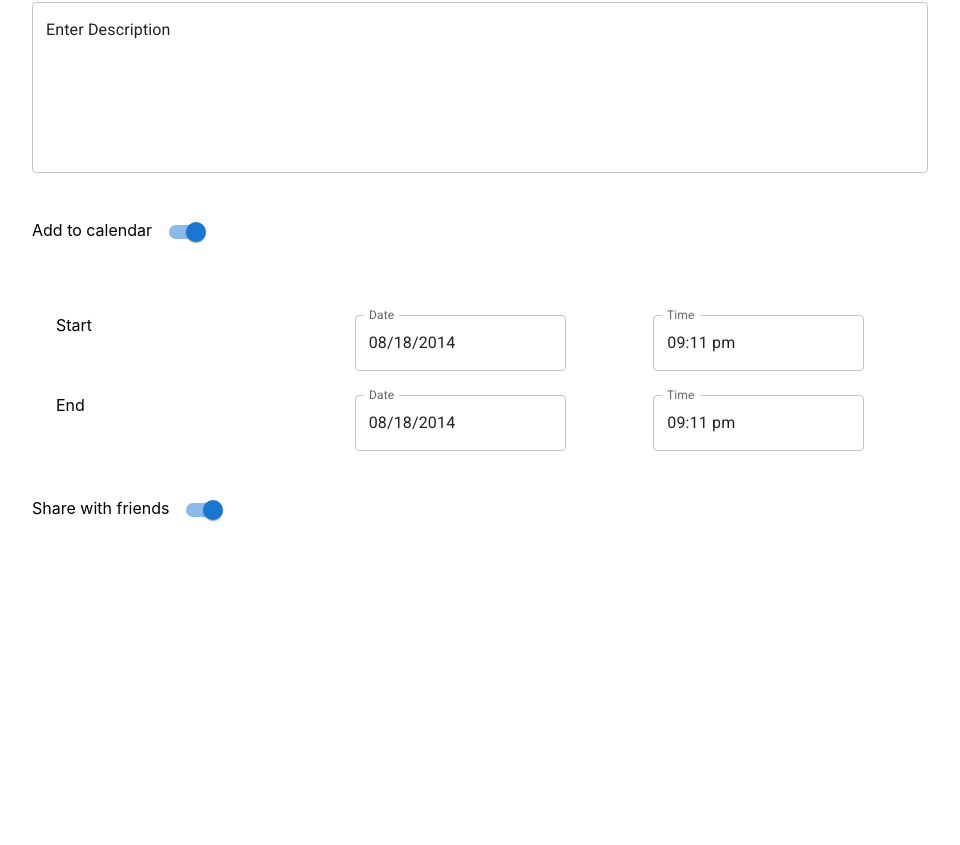
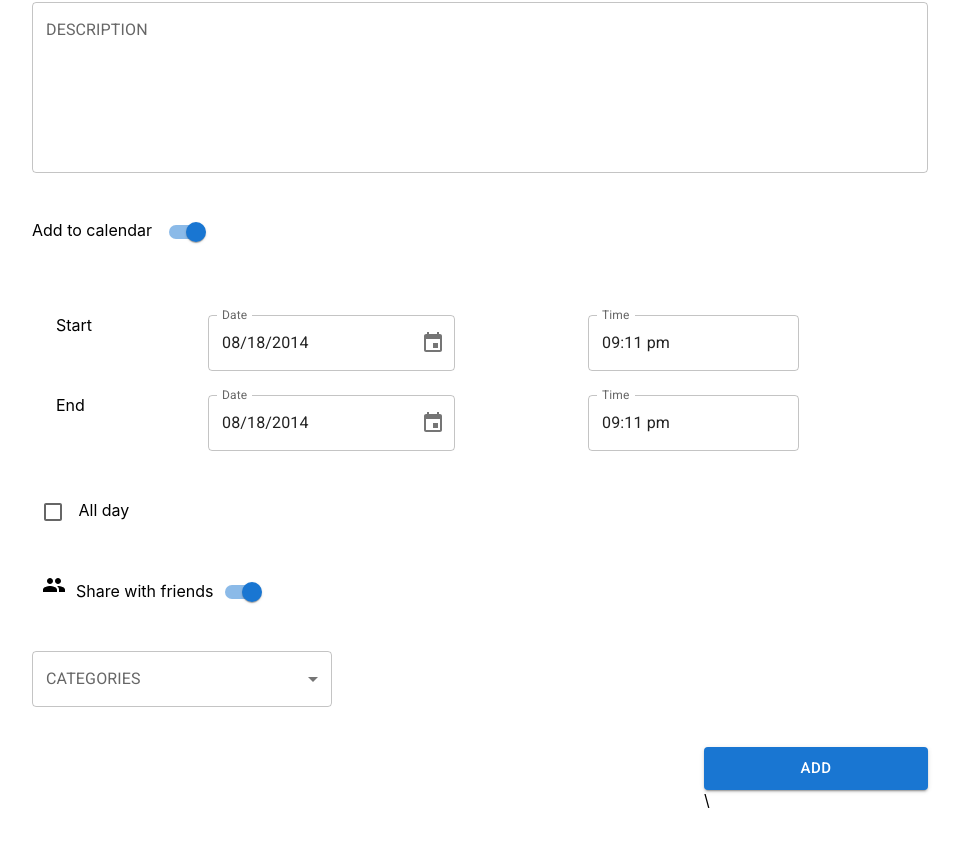
Before and after one commit to rpp34-boc-caspian/Puffin, a React (Create React App) app: page / in a window 1280 px wide. Shown: the part 399-1244 px from the top of the page, without its empty margins (88-1048 px from the left). Before the commit the page ends 1048 px from the top, so only its background shows below. Built offline with nearby package versions, Linux system fonts and the light colour scheme.

Commit message:
setting up all inputs for create-todo form

```diff
--- a/package.json
+++ b/package.json
@@ -10,6 +10,8 @@
     "@emotion/react": "^11.9.3",
     "@emotion/styled": "^11.9.3",
     "@fontsource/roboto": "^4.5.7",
+    "@material-ui/core": "^4.12.4",
+    "@mui/icons-material": "^5.8.4",
     "@mui/material": "^5.9.1",
     "@mui/x-date-pickers": "^5.0.0-beta.1",
     "@testing-library/jest-dom": "^5.16.4",
@@ -22,9 +24,9 @@
     "axios": "^0.27.2",
     "date-fns": "^2.28.0",
     "express": "^4.18.1",
-    "moment": "^2.29.4",
     "install": "^0.13.0",
     "luxon": "^3.0.1",
+    "moment": "^2.29.4",
     "npm": "^8.14.0",
     "react": "^18.2.0",
     "react-big-calendar": "^1.5.0",
--- a/src/create-todo.tsx
+++ b/src/create-todo.tsx
@@ -9,8 +9,12 @@ import Stack from '@mui/material/Stack';
 import { AdapterDateFns } from '@mui/x-date-pickers/AdapterDateFns';
 import { LocalizationProvider } from '@mui/x-date-pickers/LocalizationProvider';
 import { TimePicker } from '@mui/x-date-pickers/TimePicker';
-import { MobileDatePicker } from '@mui/x-date-pickers/MobileDatePicker';
-import { FilledInput, FormControl, InputAdornment, InputLabel, Typography } from '@mui/material';
+import { DesktopDatePicker } from '@mui/x-date-pickers/DesktopDatePicker';
+import { FilledInput, FormControl, InputAdornment, InputLabel, Typography, Button, OutlinedInput, MenuItem, ListItemText, Checkbox } from '@mui/material';
+import Select, { SelectChangeEvent } from '@mui/material/Select';
+import PeopleIcon from '@mui/icons-material/People';
+import { MobileTimePicker } from '@mui/x-date-pickers/MobileTimePicker';
+
 import '@fontsource/roboto/300.css';
 import '@fontsource/roboto/400.css';
 import '@fontsource/roboto/500.css';
@@ -27,6 +31,27 @@ const Container = styled('div')`
     // align-items: center;
 `;
 
+const StyledPeopleIcon = styled(PeopleIcon)`
+    margin: 0 10px;
+`
+
+const ITEM_HEIGHT = 48;
+const ITEM_PADDING_TOP = 8;
+const MenuProps = {
+    PaperProps: {
+        style: {
+            maxHeight: ITEM_HEIGHT * 4.5 + ITEM_PADDING_TOP,
+            width: 250,
+        },
+    },
+};
+
+const names = [
+    'Tam',
+    'someone',
+    'test',
+];
+
 export function Todo() {
 
     const label = { inputProps: { 'aria-label': 'Switch demo' } };
@@ -39,10 +64,22 @@ export function Todo() {
         setValue(newValue);
     };
 
+    const [personName, setPersonName] = React.useState<string[]>([]);
+
+    const handleChangeCategories = (event: SelectChangeEvent<typeof personName>) => {
+        const {
+            target: { value },
+        } = event;
+        setPersonName(
+            // On autofill we get a stringified value.
+            typeof value === 'string' ? value.split(',') : value,
+        );
+    };
+
     return (
         <Container>
             <Stack spacing={5}>
-                <div style={{ display: 'flex', justifyContent: 'center' }}>
+                <div style={{ display: 'flex', justifyContent: 'left' }}>
                     <Typography variant="h4" component="h2" >
                         Add a new to-do
                     </Typography>
@@ -50,7 +87,7 @@ export function Todo() {
                 <Box sx={{ display: 'flex', alignItems: 'flex-end' }}>
                     <TextField
                         id="standard-textarea"
-                        label="Title"
+                        label="TITLE"
                         placeholder="Enter Title"
                         multiline
                         variant="standard"
@@ -61,11 +98,11 @@ export function Todo() {
                 <Grid container item xs={12}>
                     <TextField
                         id="outlined-multiline-static"
-                        // label="Description"
+                        label="DESCRIPTION"
                         fullWidth
                         multiline
                         rows={6}
-                        defaultValue="Enter Description"
+                        placeholder="Enter Description"
                     />
                 </Grid>
                 <div>
@@ -73,12 +110,12 @@ export function Todo() {
                 </div>
                 <LocalizationProvider dateAdapter={AdapterDateFns}>
                     <Grid container spacing={3}>
-                        <Grid container item xs={12}>
-                            <Grid item xs={4}>
+                        <Grid container item xs={12} spacing={2}>
+                            <Grid item xs={2}>
                                 Start
                             </Grid>
-                            <Grid item xs={4}>
-                                <MobileDatePicker
+                            <Grid item xs={5}>
+                                <DesktopDatePicker
                                     label="Date"
                                     inputFormat="MM/dd/yyyy"
                                     value={value}
@@ -86,21 +123,27 @@ export function Todo() {
                                     renderInput={(params) => <TextField {...params} />}
                                 />
                             </Grid>
-                            <Grid item xs={4}>
-                                <TimePicker
+                            <Grid item xs={5}>
+                                <MobileTimePicker
                                     label="Time"
                                     value={value}
                                     onChange={handleChange}
                                     renderInput={(params) => <TextField {...params} />}
                                 />
+                                {/* <TimePicker
+                                    label="Time"
+                                    value={value}
+                                    onChange={handleChange}
+                                    renderInput={(params) => <TextField {...params} />}
+                                /> */}
                             </Grid>
                         </Grid>
-                        <Grid container item xs={12}>
-                            <Grid item xs={4}>
+                        <Grid container item xs={12} spacing={2}>
+                            <Grid item xs={2}>
                                 End
                             </Grid>
-                            <Grid item xs={4}>
-                                <MobileDatePicker
+                            <Grid item xs={5}>
+                                <DesktopDatePicker
                                     label="Date"
                                     inputFormat="MM/dd/yyyy"
                                     value={value}
@@ -108,7 +151,7 @@ export function Todo() {
                                     renderInput={(params) => <TextField {...params} />}
                                 />
                             </Grid>
-                            <Grid item xs={4}>
+                            <Grid item xs={5}>
                                 <TimePicker
                                     label="Time"
                                     value={value}
@@ -120,8 +163,40 @@ export function Todo() {
                     </Grid>
                 </LocalizationProvider>
                 <div>
-                    Share with friends <Switch {...label} defaultChecked />
+                    <Checkbox {...label} /> All day
                 </div>
+                <div>
+                    <StyledPeopleIcon />Share with friends<Switch {...label} defaultChecked />
+                </div>
+                <FormControl sx={{ m: 1, width: 300 }}>
+                    <InputLabel id="demo-multiple-checkbox-label">CATEGORIES</InputLabel>
+                    <Select
+                        labelId="demo-multiple-checkbox-label"
+                        id="demo-multiple-checkbox"
+                        multiple
+                        value={personName}
+                        onChange={handleChangeCategories}
+                        input={<OutlinedInput label="Tag" />}
+                        renderValue={(selected) => selected.join(', ')}
+                        MenuProps={MenuProps}
+                    >
+                        {names.map((name) => (
+                            <MenuItem key={name} value={name}>
+                                <Checkbox checked={personName.indexOf(name) > -1} />
+                                <ListItemText primary={name} />
+                            </MenuItem>
+                        ))}
+                    </Select>
+                </FormControl>
+                <Grid container>
+                    <Grid xs={9}></Grid>
+                    <Grid xs={3}>
+                        <Button fullWidth variant="contained" size="large">Add</Button>\
+                    </Grid>
+
+                </Grid>
+                {/* <div style={{ display: 'flex', justifyContent: 'right' }}> */}
+                {/* </div> */}
             </Stack>
         </Container>
     )
```
Also changed, not shown: 1 other file (tests, documents, lock files or other folders).
